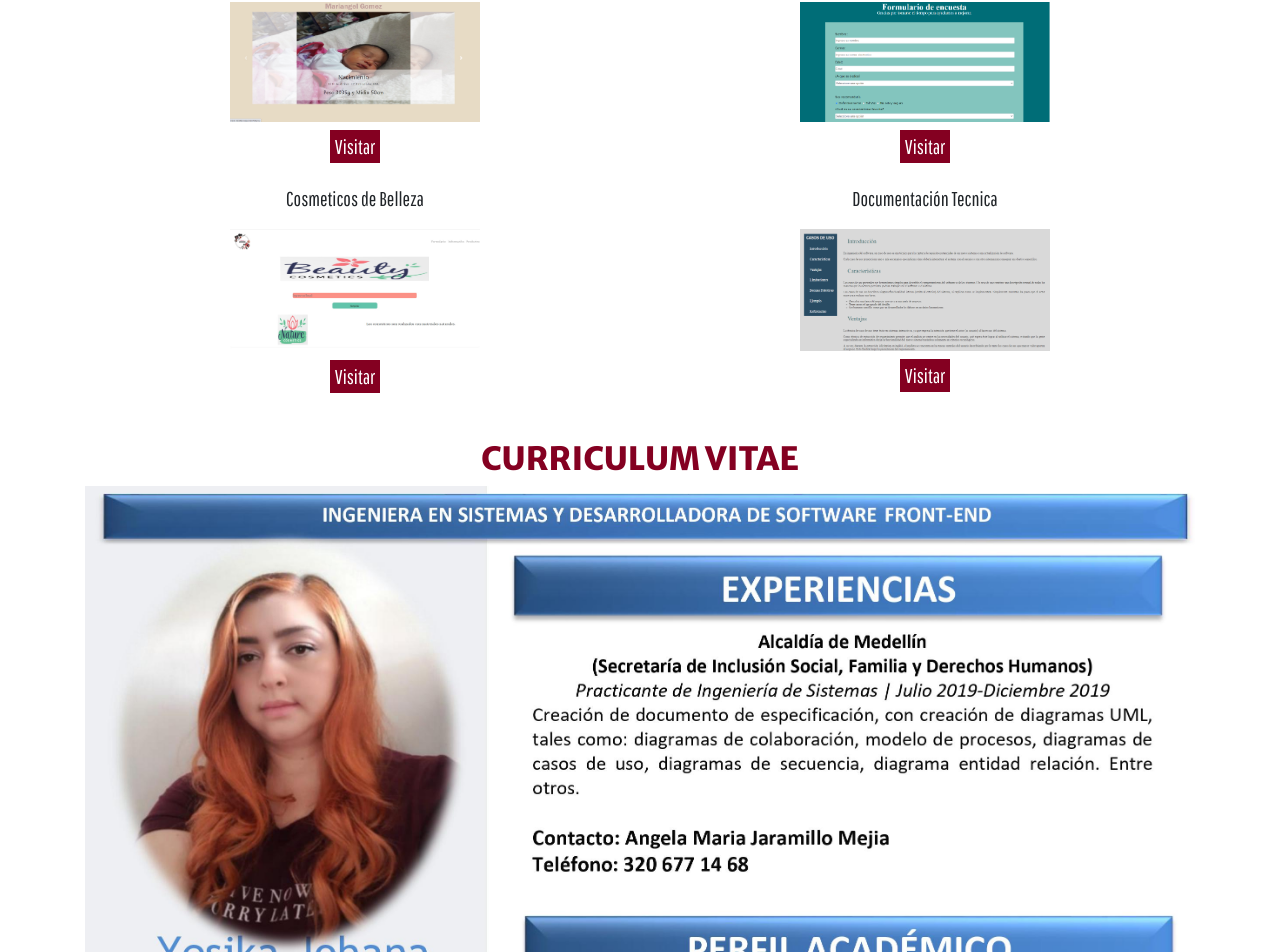
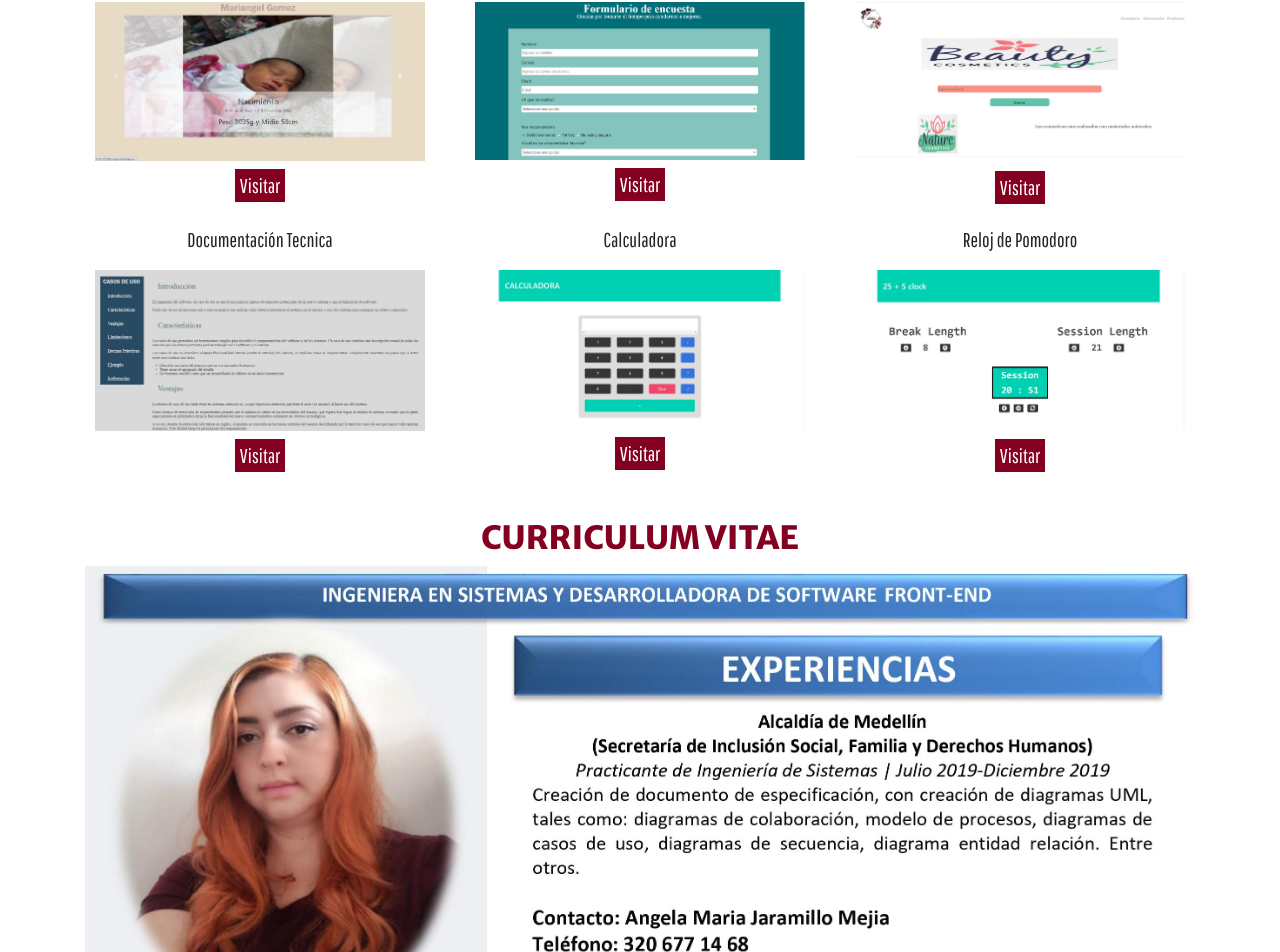
Before and after one commit to yesikagomez/Portafolio-React, a React (Create React App) app: page / in a window 1280 px wide. Shown: the part 761-1713 px from the top of the page. Built offline with nearby package versions, Linux system fonts and the light colour scheme.

Commit message:
Portafolio Terminado

```diff
--- a/src/componentes/Proyectos.jsx
+++ b/src/componentes/Proyectos.jsx
@@ -2,6 +2,8 @@ import React from 'react';
 import Homenaje from './../imagenes/PaginaHomenaje.jpg';
 import Formulario from './../imagenes/Formulario.png';
 import Documentacion from './../imagenes/DocumentacionTecnica.png';
+import Calculadora from './../imagenes/Calculadora.jpg';
+import Pomodoro from './../imagenes/Pomodoro.jpg';
 import Producto from './../imagenes/Producto.jpg';
 import {Col,Row} from 'react-bootstrap'
 
@@ -39,8 +41,6 @@ export default class Proyectos extends React.Component {
                         </div>
                   </article>
                 </Col>
-              </Row>
-              <Row>
                 <Col>
                   <article className="project-tile" id="Productos">
                       <div>
@@ -52,6 +52,8 @@ export default class Proyectos extends React.Component {
                         </div>
                   </article>
                 </Col>
+                </Row>
+                <Row>
                 <Col>
                   <article className="project-tile" id="DocumentacionTecnica">
                       <div>
@@ -63,6 +65,28 @@ export default class Proyectos extends React.Component {
                         </div>
                   </article>
                 </Col>
+                <Col>
+                  <article className="project-tile" id="Calculadora">
+                      <div>
+                          <h5>Calculadora</h5>
+                          <img src={Calculadora} alt="..."/>
+                          <div>
+                            <a href="https://calculadora-9pbnfee1h.vercel.app/"  target="blanck" >Visitar</a>
+                          </div>
+                        </div>
+                  </article>
+                </Col>
+                <Col>
+                  <article className="project-tile" id="Pomodoro">
+                      <div>
+                          <h5>Reloj de Pomodoro</h5>
+                          <img src={Pomodoro} alt="..."/>
+                          <div>
+                            <a href="https://pomodoro-xi.vercel.app/"  target="blanck">Visitar</a>
+                          </div>
+                        </div>
+                  </article>
+                </Col>
               </Row>
             </section>
         </div>
--- a/src/componentes/navreact.jsx
+++ b/src/componentes/navreact.jsx
@@ -16,7 +16,8 @@ function NavBar() {
             <NavDropdown.Item href="./Proyectos#Formulario">Formulario</NavDropdown.Item>
             <NavDropdown.Item href="./Proyectos#Productos">Productos</NavDropdown.Item>
             <NavDropdown.Item href="./Proyectos#DocumentacionTecnica">Documentación Tecnica</NavDropdown.Item>
-            <NavDropdown.Item href="#action/3.4">Separated link</NavDropdown.Item>
+            <NavDropdown.Item href="./Proyectos#Calculadora">Calculadora</NavDropdown.Item>
+            <NavDropdown.Item href="./Proyectos#Pomodoro">Pomodoro</NavDropdown.Item>
           </div>
       </NavDropdown>
       <Nav.Link href="./Cuerpo#CV">CV</Nav.Link>
--- a/src/index.css
+++ b/src/index.css
@@ -83,7 +83,7 @@ a:hover {
 }
 
 .project-tile img{
-  width: 50%;
+  width: 100%;
   padding: 10px;
 }
 
```
Also changed, not shown: src/imagenes/Calculadora.jpg (added), src/imagenes/Pomodoro.jpg (added).
